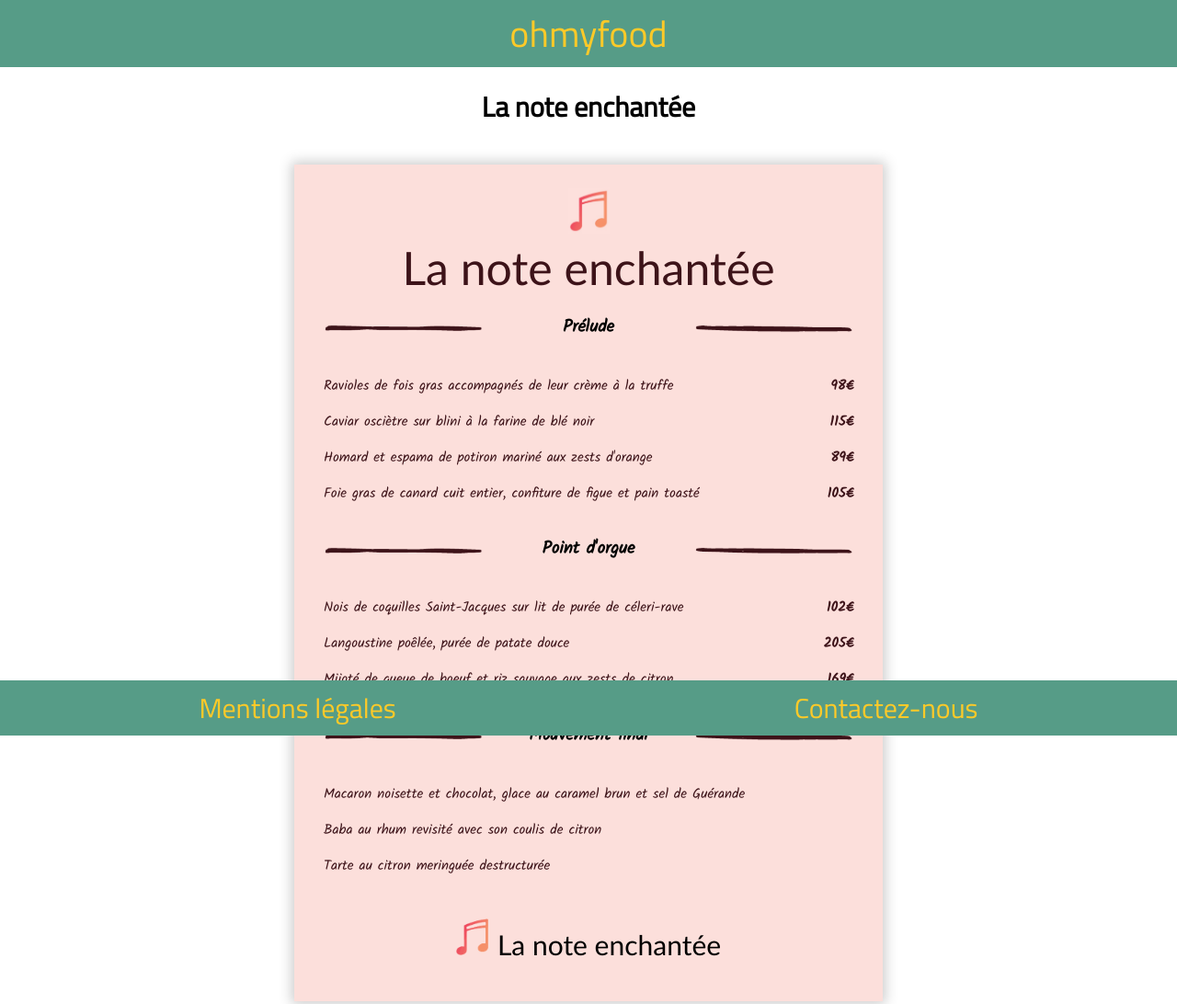
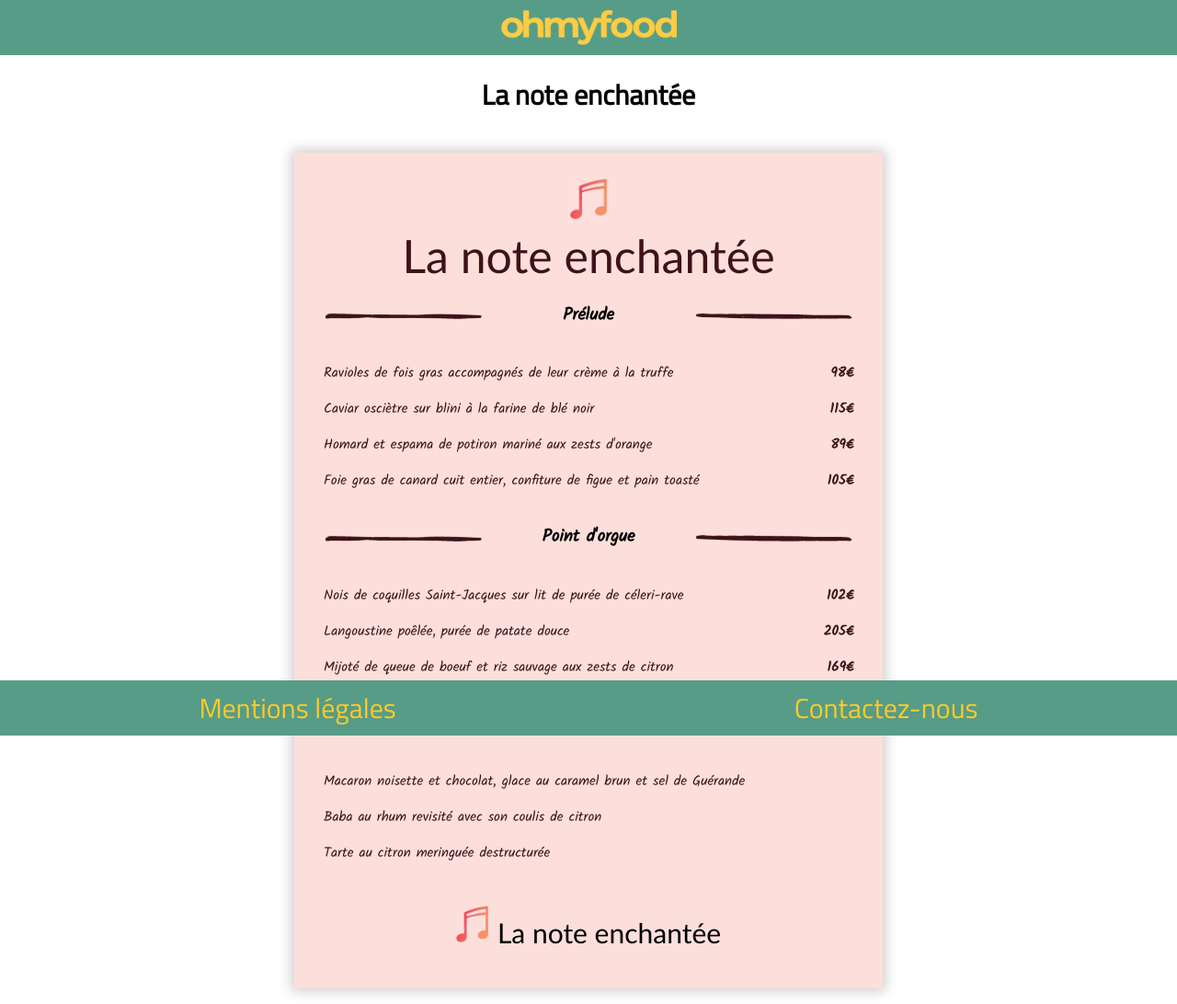
Before and after one commit to Meliodas973/OpenclassroomP3, a plain HTML site: page pagemenu_note_enchantee.html in a window 1280 px wide. Shown: the top 1092 px of the page at 92% size. Drawn offline with Linux system fonts and the light colour scheme; a web font is replaced by a local one.

Commit message:
22.09.2020
Mettre une image a la place du p ohmyfood

```diff
--- a/Style.css
+++ b/Style.css
@@ -12,14 +12,13 @@ body{
 
 header{
     background-color: #569C87 ;
-    padding: 1px 3px 1px 3px;
-    font-size: 30px;
     text-align: center;
 }
 
-header p{
-    color: #FFCA28;
-    margin: auto;
+.logo {
+    width: 15%;
+    height: auto;
+    padding-top: 5px;
 }
 
 
@@ -484,6 +483,10 @@ h2{
         text-align: center;
     }
 
+    .logo {
+        width: 25%;
+    }
+
     body {
         display: block;
         width: 100%;
@@ -527,7 +530,6 @@ h2{
     .page2 h3 {
         margin: 20px;
     }
-
 }
 
 
@@ -536,6 +538,10 @@ h2{
 @media all and (min-width: 300px) and (max-width: 700px){
     header {
         width: 100%;
+    }
+
+    .logo {
+        width: 35%;
     }
 
     body {
--- a/pagemenu_note_enchantee.html
+++ b/pagemenu_note_enchantee.html
@@ -10,11 +10,11 @@
     <title>La note enchantée</title>
 </head>
 <body>
-        <header>
-            <a href="./Ohmyfood.html">
-                <p class="logo">ohmyfood</p>
-            </a>
-        </header>
+    <header>
+        <a href="./Ohmyfood.html">
+            <img src="ohmyfood.png" class="logo" alt="ohmyfood">
+        </a>
+    </header>
 
         <div>
             <h1 class="restaurant-name">La note enchantée</h1>
```
Also changed, not shown: Ohmyfood.html (+1 -1 lines), page_mentionslegales.html (+1 -1 lines), pagemenu_chic_française.html (+1 -1 lines), pagemenu_la_palette_du_gout.html (+1 -1 lines), pagemenu_le_delice_des_papilles.html (+1 -1 lines), ohmyfood.png (added).
